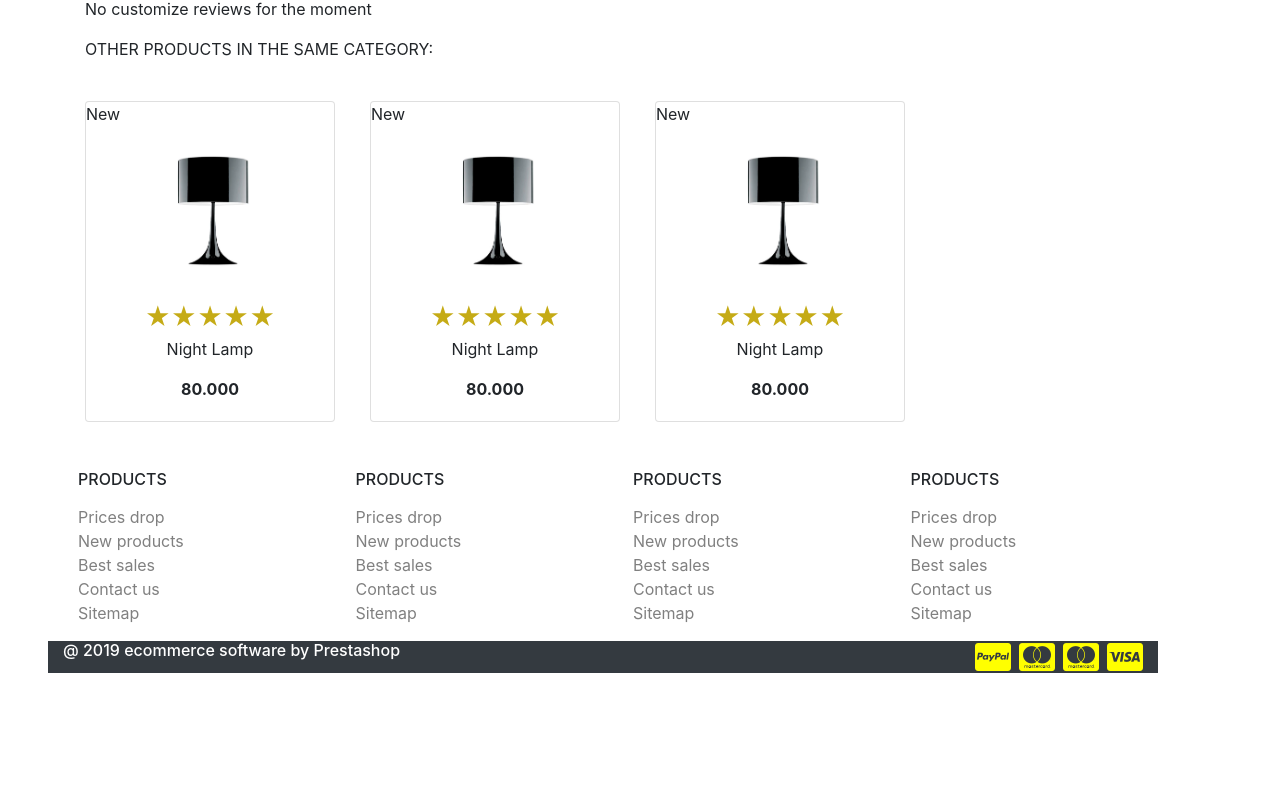
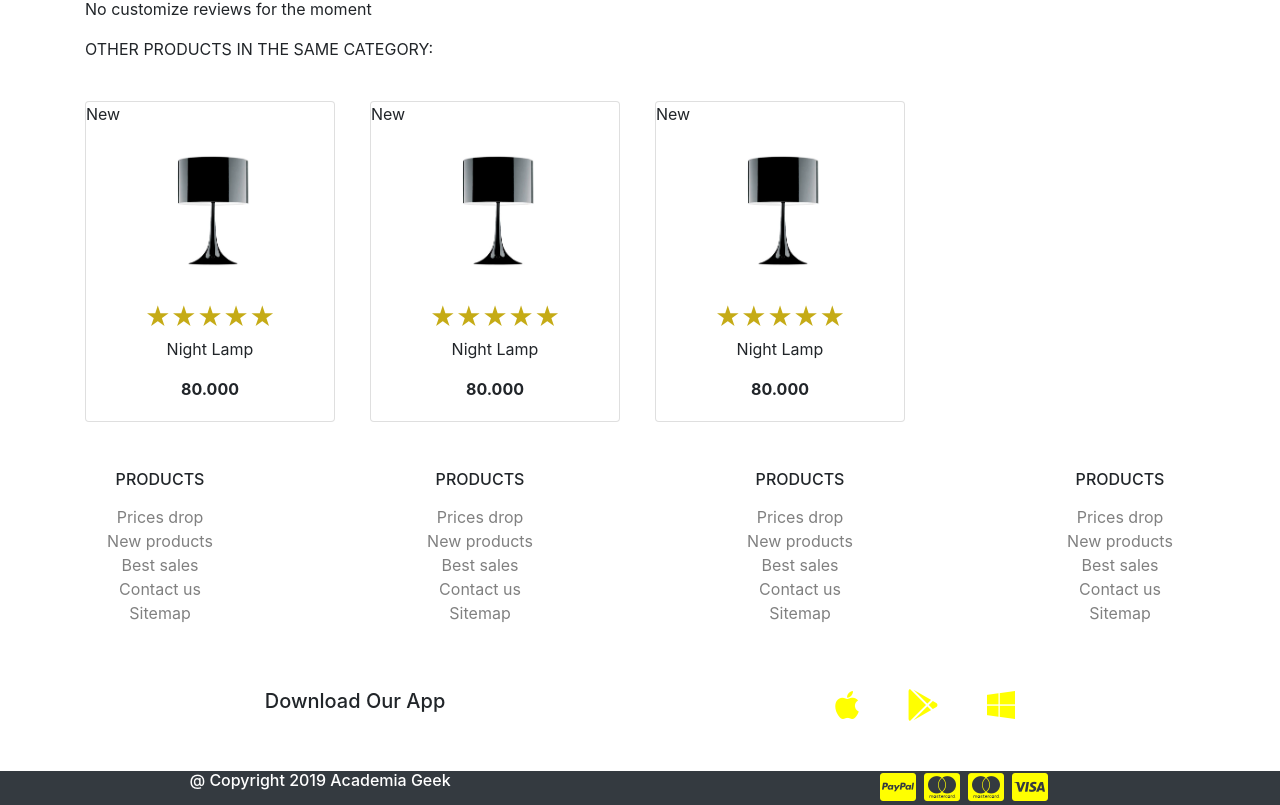
Before and after one commit to wschub/tienda-geek, a React (Create React App) app: page /home in a window 1280 px wide. Shown: the part 858-1663 px from the top of the page. Before the commit the page ends 1579 px from the top, so only its background shows below. Built offline with nearby package versions, Linux system fonts and the light colour scheme.

Commit message:
Arreglado el menu, el footer y los productos relacionados pasados a responsive

```diff
--- a/src/components/Partials/FooterComponent.js
+++ b/src/components/Partials/FooterComponent.js
@@ -4,9 +4,10 @@ import './styles/PartialStyle.css'
 
 const Footer = () => {
     return (
-
-        <div className=" ml-5 row my-5 container">
-            <ul className='col-3 '>
+        <React.Fragment>
+            <div className="container-fluid text-center mt-5">
+                <div className='row'>
+                    <ul className='col-lg-3 col-sm-6 col-md-6 col-xs-12'>
                         <h6 className='mb-3'>PRODUCTS</h6>
                         <li><Link to='/'>Prices drop</Link></li>
                         <li><Link to='/'>New products</Link></li>
@@ -14,7 +15,7 @@ const Footer = () => {
                         <li><Link to='/'>Contact us</Link></li>
                         <li><Link to='/'>Sitemap</Link></li>
                     </ul>
-            <ul className="col-3 color"  >
+                    <ul className="col-lg-3 col-sm-6 col-md-6 col-xs-12"  >
                         <h6 className='mb-3'>PRODUCTS</h6>
                         <li><Link to='/'>Prices drop</Link></li>
                         <li><Link to='/'>New products</Link></li>
@@ -22,7 +23,7 @@ const Footer = () => {
                         <li><Link to='/'>Contact us</Link></li>
                         <li><Link to='/'>Sitemap</Link></li>
                     </ul>
-            <ul className='col-3'>
+                    <ul className='col-lg-3 col-sm-6 col-md-6 col-xs-12'>
                         <h6 className='mb-3'>PRODUCTS</h6>
                         <li><Link to='/'>Prices drop</Link></li>
                         <li><Link to='/'>New products</Link></li>
@@ -30,7 +31,7 @@ const Footer = () => {
                         <li><Link to='/'>Contact us</Link></li>
                         <li><Link to='/'>Sitemap</Link></li>
                     </ul>
-            <ul className='col-3'>
+                    <ul className='col-lg-3 col-sm-6 col-md-6 col-xs-12'>
                         <h6 className='mb-3'>PRODUCTS</h6>
                         <li><Link to='/'>Prices drop</Link></li>
                         <li><Link to='/'>New products</Link></li>
@@ -38,21 +39,34 @@ const Footer = () => {
                         <li><Link to='/'>Contact us</Link></li>
                         <li><Link to='/'>Sitemap</Link></li>
                     </ul>
-
-            <div className='container'>
+                </div>
+            </div>
+            <div className="container">
+            <div className='row text-center my-5'>
+                <div className='col-md-6'>
+                    <h5>Download Our App</h5>
+                </div>
+                <div className='col-md-6'>
+                    <i className="fab fa-apple fa-2x"></i>
+                    <i className="fab fa-google-play ml-5 fa-2x"></i>
+                    <i className="fab fa-windows ml-5 fa-2x"></i>
                 </div>
 
-            <div className="text-white bg-dark w-100 row " role="alert">
-                <h6 className="center col-6 ">@ 2019 ecommerce software by Prestashop</h6>
-                <div className="d-flex col-6 justify-content-end">
-                    <i className="fab fa-2x fa-cc-paypal ml-2"></i>
-                    <i className="fab fa-2x fa-cc-mastercard ml-2"></i>
-                    <i className="fab fa-2x fa-cc-mastercard ml-2"></i>
-                    <i className="fab fa-2x fa-cc-visa ml-2"></i>
             </div>
             </div>
 
+            <div className="text-white bg-dark text-center" role="alert">
+                <div className='row m-0'>
+                    <div className="col-md-6"> <h6> @ Copyright 2019 Academia Geek</h6></div>
+                    <div className="col-md-6">
+                        <i className="fab fa-2x fa-cc-paypal ml-2 icono2"></i>
+                        <i className="fab fa-2x fa-cc-mastercard ml-2 icono2"></i>
+                        <i className="fab fa-2x fa-cc-mastercard ml-2 icono2"></i>
+                        <i className="fab fa-2x fa-cc-visa ml-2 icono2"></i>
                     </div>
+                </div>
+            </div>
+        </React.Fragment>
     )
 }
 export default Footer;
--- a/src/components/Partials/MenuOpcionesUsuarioComponent.js
+++ b/src/components/Partials/MenuOpcionesUsuarioComponent.js
@@ -7,7 +7,7 @@ import './styles/PartialStyle.css'
 class MenuUsuario extends React.Component{
     render(){
         return(
-            <nav className="container-fluid navbar fixed-top navbar-light bg-light indx_menuUsuario_nav">
+            <nav className="container-fluid fixed-top navbar-light bg-light indx_menuUsuario_nav d-flex justyfi-content-end">
                 <Link className="text-decoration-none indx_menuUsuario_a" to={`/login`}><i className="fas fa-user-circle"></i> Inicio sesión / Registro</Link>
             </nav>
         );
--- a/src/components/ProductsDetailsComponent/RelatePosts.js
+++ b/src/components/ProductsDetailsComponent/RelatePosts.js
@@ -24,7 +24,7 @@ class RelatePosts extends React.Component{
                 </div>
                 <div>
                     <div className="row">
-                        <div className="col-3">
+                        <div className="col-md-6 col-lg-3">
                             <div className="card prod_det_art_relacionados">
                             <p>New</p>
                             <div className="container prod_det_img">
@@ -47,7 +47,7 @@ class RelatePosts extends React.Component{
                             </div>
                             </div>
                         </div>
-                        <div className="col-3">
+                        <div className="col-md-6 col-lg-3">
                             <div className="card prod_det_art_relacionados">
                                 <p>New</p>
                                 <div className="container prod_det_img">
@@ -71,7 +71,7 @@ class RelatePosts extends React.Component{
                                 </div>
                             </div>
                         </div>
-                        <div className="col-3">
+                        <div className="col-md-6 col-lg-3">
                             <div className="card prod_det_art_relacionados">
                                 <p>New</p>
                                 <div className="container prod_det_img">
```
Lines whose indentation alone changed are shown as unchanged.
